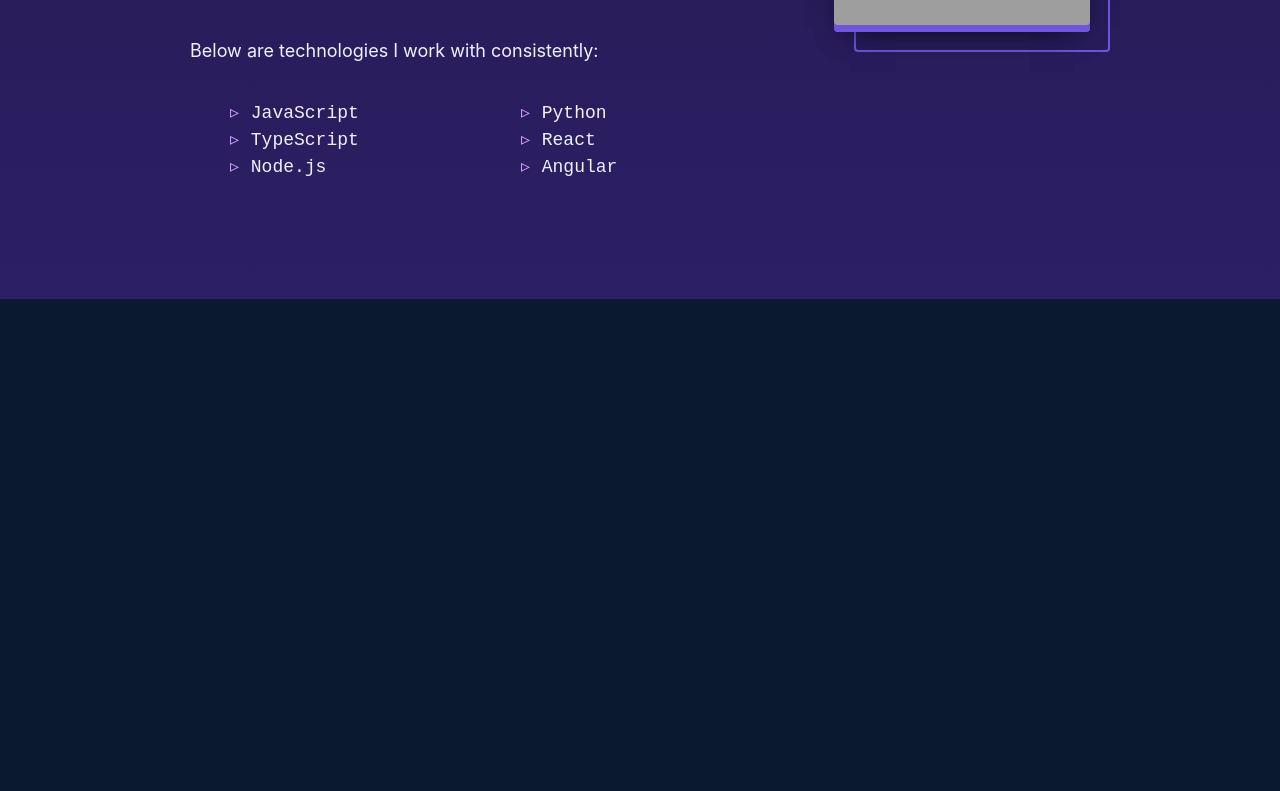
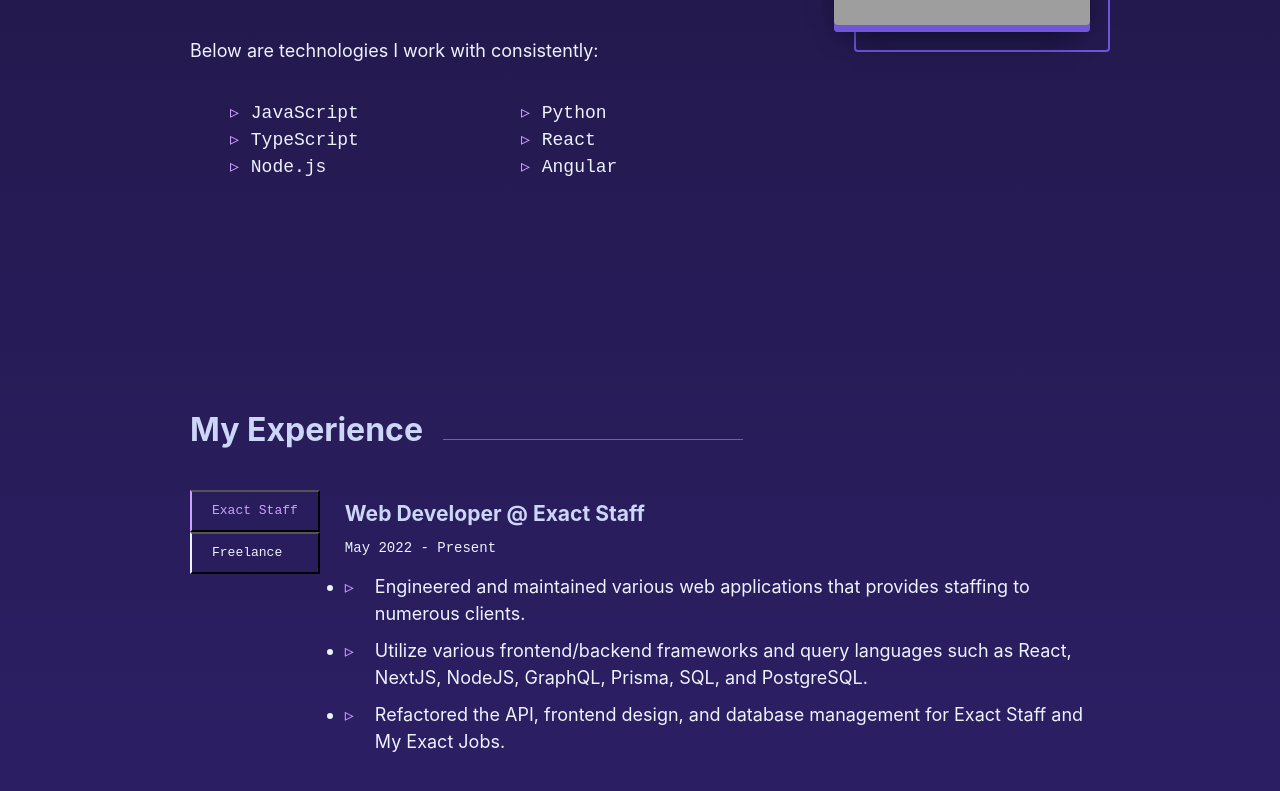
Before and after one commit to neillydev/v2, a Next.js app: page / in a window 1280 px wide. Shown: the part 1234-2025 px from the top of the page. Before the commit the page ends 1533 px from the top, so only its background shows below. Built offline with nearby package versions, Linux system fonts and the light colour scheme; grey boxes are pictures that could not be loaded.

Commit message:
create Experience component

```diff
--- /dev/null
+++ b/src/components/Experience.tsx
@@ -0,0 +1,46 @@
+import React, { useState } from 'react';
+
+import styles from '../../styles/Experience.module.css';
+
+const Experience = () => {
+    return (
+        <div className={styles.experienceContainer}>
+            <div className={styles.experienceContent}>
+                <div className={styles.experienceHeader}>
+                    <h2>
+                        My Experience
+                    </h2>
+                </div>
+                <div className={styles.experienceBody}>
+                    <div className={styles.experienceList}>
+                        <button className={`${styles.experienceTab} ${styles.experienceSelected}`}>
+                            <span className={styles.experienceText}>Exact Staff</span>
+                        </button>
+                        <button className={`${styles.experienceTab}`}>
+                            <span className={styles.experienceText}>Freelance</span>
+                        </button>
+                    </div>
+                    <div className={styles.experienceBodyContent}>
+                        <div className={styles.experienceBodyItem}>
+                            <h3>Web Developer @ Exact Staff</h3>
+                            <p>May 2022 - Present</p>
+                            <ul>
+                                <li>
+                                    Engineered and maintained various web applications that provides staffing to numerous clients.
+                                </li>
+                                <li>
+                                    Utilize various frontend/backend frameworks and query languages such as React, NextJS, NodeJS, GraphQL, Prisma, SQL, and PostgreSQL.
+                                </li>
+                                <li>
+                                    Refactored the API, frontend design, and database management for Exact Staff and My Exact Jobs.
+                                </li>
+                            </ul>
+                        </div>
+                    </div>
+                </div>
+            </div>
+        </div>
+    )
+};
+
+export default Experience;
--- a/src/pages/index.tsx
+++ b/src/pages/index.tsx
@@ -1,6 +1,7 @@
 import ContainerBlock from "../components/ContainerBlock";
 import Hero from "../components/Hero";
 import About from "../components/About";
+import Experience from "../components/Experience";
 
 const Homepage = () => {
     return (
@@ -10,6 +11,7 @@ const Homepage = () => {
         >
             <Hero />
             <About />
+            <Experience />
         </ContainerBlock>
     )
 };
--- /dev/null
+++ b/styles/Experience.module.css
@@ -0,0 +1,120 @@
+.experienceContainer {
+    display: flex;
+    flex-direction: column;
+    padding: 100px 0px;
+    align-items: center;
+    justify-content: center;
+    max-width: 900px;
+    margin: auto;
+}
+
+.experienceContent {
+
+}
+
+.experienceHeader {
+    display: flex;
+    align-items: center;
+    justify-content: flex-start;
+    visibility: visible;
+    opacity: 1;
+    transform: matrix3d(1, 0, 0, 0, 0, 1, 0, 0, 0, 0, 1, 0, 0, 0, 0, 1);
+    transition: opacity 0.5s cubic-bezier(0.645, 0.045, 0.355, 1) 0.2s, transform 0.5s cubic-bezier(0.645, 0.045, 0.355, 1) 0.2s;
+}
+
+.experienceHeader::after {
+    content: "";
+    display: block;
+    position: relative;
+    top: -5px;
+    width: 300px;
+    height: 1px;
+    margin-left: 20px;
+    background-color: rgb(113, 86, 217);
+}
+
+.experienceHeader > h2 {
+    display: flex;
+    -webkit-box-align: center;
+    align-items: center;
+    position: relative;
+    margin: 10px 0px 40px;
+    /* width: 100%; */
+    font-size: clamp(26px,5vw,32px);
+    white-space: nowrap;
+}
+
+.experienceBody {
+    display: flex;
+}
+
+.experienceList {
+    position: relative;
+    z-index: 3;
+    width: max-content;
+    padding: 0px;
+    margin: 0px;
+    list-style: none;
+}
+
+.experienceTab {
+    text-decoration: none;
+    text-decoration-skip-ink: auto;
+    position: relative;
+    transition: all 0.25s cubic-bezier(0.645,0.045,0.355,1);
+    display: flex;
+    -webkit-box-align: center;
+    align-items: center;
+    width: 100%;
+    height: 42px;
+    padding: 0px 20px 2px;
+    border-left: 2px solid #edf2ff;
+    background-color: transparent;
+    color: #edf2ff;
+    font-family: "SF Mono","Fira Code","Fira Mono","Roboto Mono",monospace;
+    font-size: 13px;
+    text-align: left;
+    white-space: nowrap;
+}
+
+.experienceSelected {
+    color: rgb(204 161 255);
+    border-left: 2px solid rgb(204 161 255);
+}
+
+.experienceBodyContent {
+    position: relative;
+    width: 100%;
+    margin-left: 20px;
+}
+
+.experienceBodyItem {
+    width: 100%;
+    height: auto;
+    padding: 10px 5px;
+}
+
+.experienceBodyItem > p {
+    font-family: "SF Mono","Fira Code","Fira Mono","Roboto Mono",monospace;
+    font-size: 14px;
+    margin-top: 0px;
+}
+
+.experienceBodyItem > ul {
+    padding: 0px;
+    margin: 0px;
+    font-size: 18px;
+}
+
+.experienceBodyItem > ul > li::before {
+    content: "▹";
+    position: absolute;
+    left: 0px;
+    color: rgb(204 161 255);
+}
+
+.experienceBodyItem > ul > li {
+    position: relative;
+    padding-left: 30px;
+    margin-bottom: 10px;
+}
```
